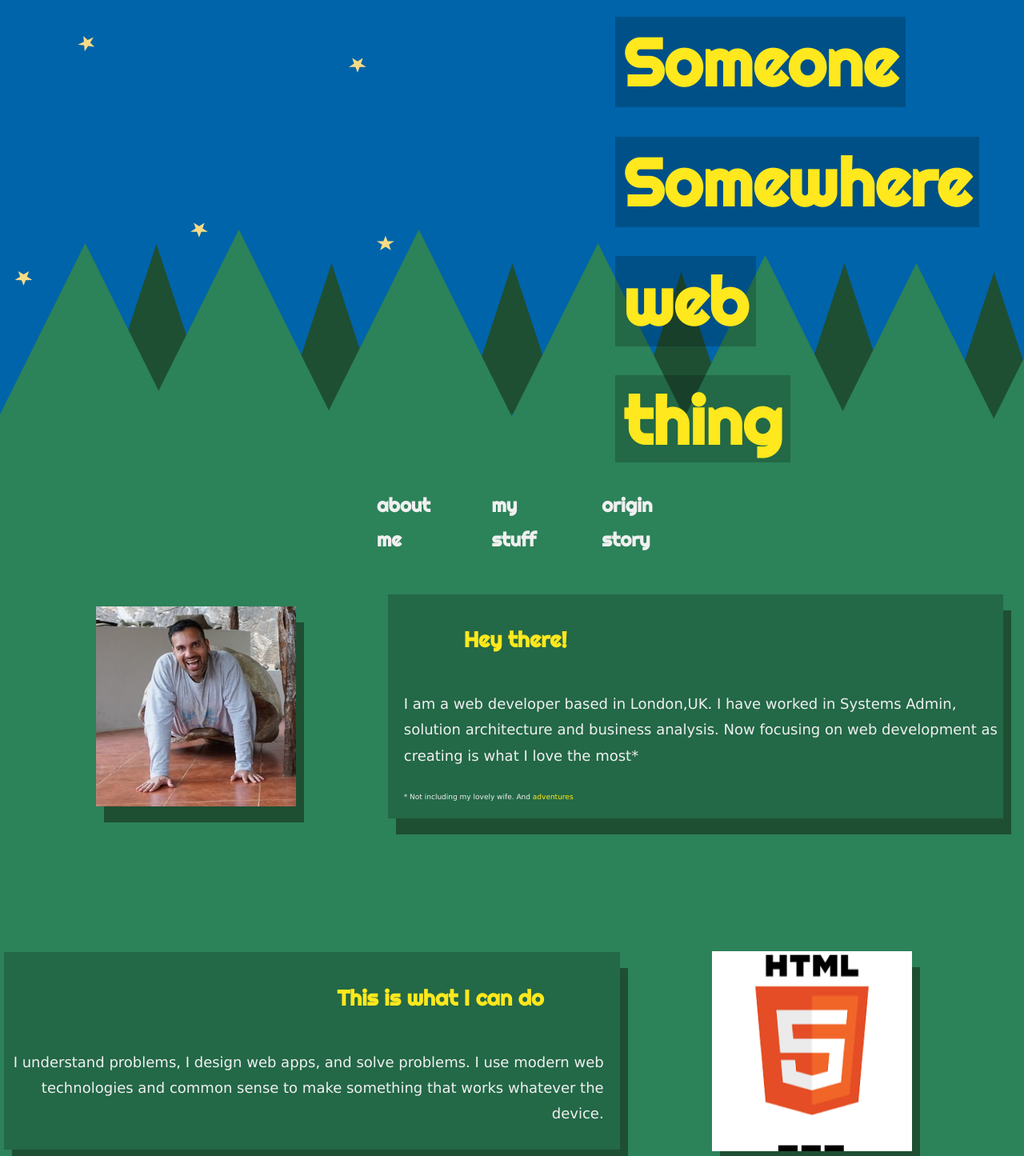
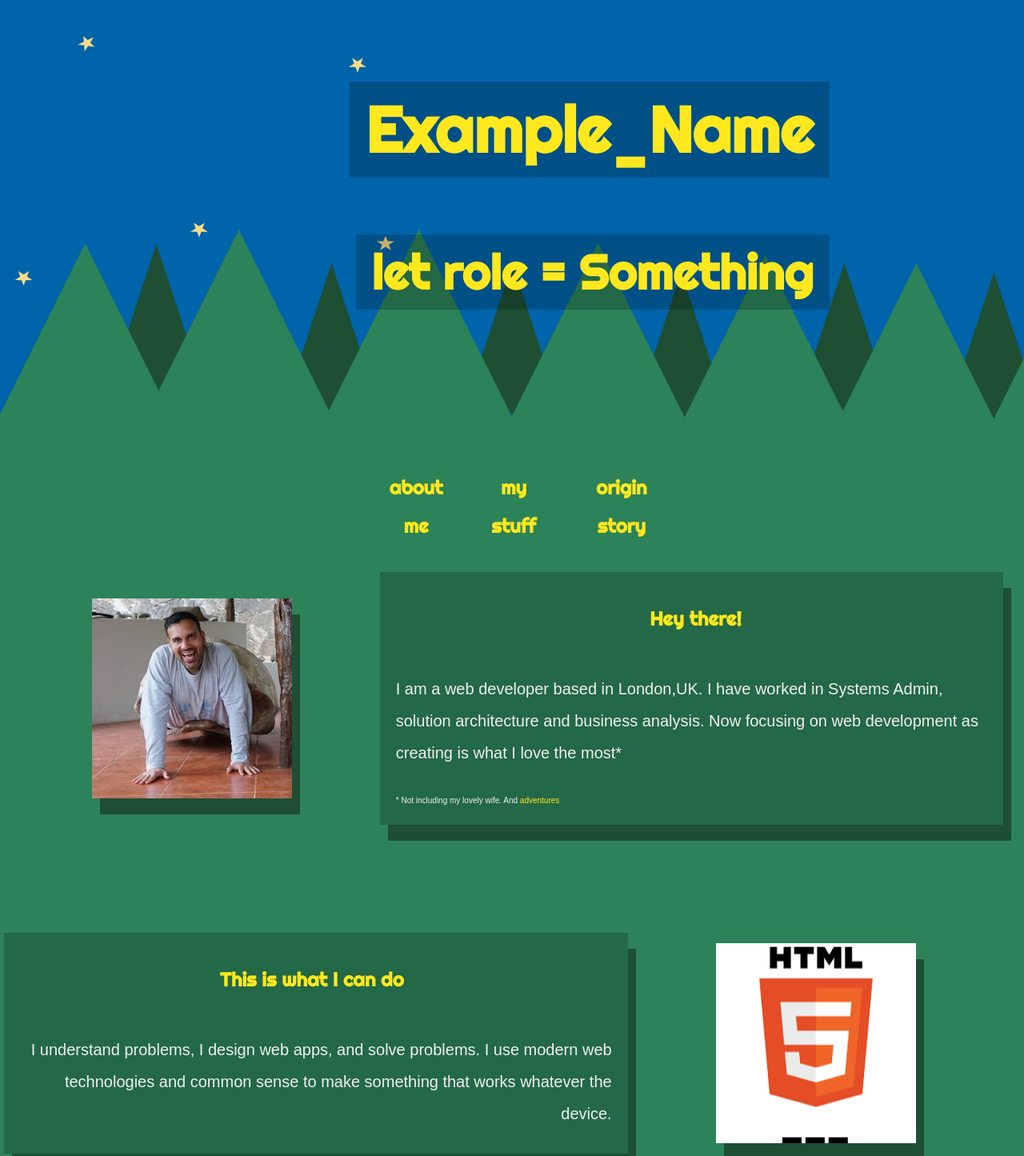
Before and after one commit to neosaurrrus/first-portfolio, a plain HTML site: page index.html in a window 1280 px wide. Shown: the part 22-1467 px from the top of the page at 80% size. Drawn offline with Linux system fonts and the light colour scheme.

Commit message:
Adding content

```diff
--- a/index.html
+++ b/index.html
@@ -15,44 +15,42 @@
     <div class="hero">
         <div class="hero-text">
             <h1>
-                <div><span class="hero-line">Someone</span></div>
-                <div><span class="hero-line">Somewhere</span></div>
-                <div><span class="hero-line">web</span></div>
-                <div><span class="hero-line">thing</span></div>
+                <div><span class="hero-line">Example_Name</span></div>
             </h1>
+            <h2>
+                <div><span class="hero-line">let role = <span class="title">Something</span></div>
+            </h2>
         </div>
     </div>
 </div>
-
-<div class="site-wrap">
-
-    <nav class="menu">
+<nav>
     <ul>
         <li>
-                <h4 class="meLink navButton">about me</a>
+            <h3 class="meLink navButton">about me</h3>
         </li>
         <li>
-                <h4 class="projectsLink navButton">my stuff</h4>
+            <h3 class="projectsLink navButton">my stuff</h3>
         </li>
         <li>
-                <h4 class="originLink navButton">origin story</h4>
+            <h3 class="originLink navButton">origin story</h3>
         </li>
     </ul>
 </nav>
+<div class="site-wrap">
     <div class="me-parent">
             <div class="section">
-                <div class="about-pic sidebox">
+                <div class="sidebox">
+                    <img class="sidepic" src="resources/images/me.jpg">
                 </div>
                 <div class="rightbox textbox">
-                    <h2>Hey there!</h2>
+                    <h3>Hey there!</h3>
                     <p>I am a web developer based in London,UK. I have worked in Systems Admin, solution architecture and business analysis. Now focusing on web development as creating is what I love the most*</p>
                     <p class="tiny">* Not including my lovely wife. And <a href="#">adventures</a></p>
                 </div>
             </div>
-
             <div class="section">
                 <div class="leftbox textbox">
-                    <h2>This is what I can do</h2>
+                    <h3>This is what I can do</h3>
                     <p>I understand problems, I design web apps, and solve problems. I use modern web technologies and common sense to make something that works whatever the device.
                     </p>
                 </div>
@@ -62,7 +60,7 @@
             </div>
             <div class="section">
                 <div class="centerbox textbox">
-                    <h2>Let's be sociable</h2>
+                    <h3>Let's be sociable</h3>
                     <p>Currently seeking new web development work. Also happy to get to know like-minded folk, always plenty to learn!</p>
                     <div class="social">
                         <a href="https://twitter.com/lukie_k"><img src="resources/images/twitter.png"></a>
@@ -74,17 +72,10 @@
                 </div>
             </div>
     </div>
-
     <div class="projects-parent">
-        <!-- <div class="section">
-            <div class="centerbox textbox">
-                <h2>Things I have built</h2>
-                <p>This is gonna be a little empty while I sort out the mess of applications that exist in my storage devices/p>
-            </div>
-        </div> -->
         <div class="section">
             <div class="leftbox textbox">
-                <h2>Things I have built</h2>
+                <h3>Things I have built</h3>
                 <p>Hello this is a test of things.</p>
             </div>
             <div class="sidebox">
@@ -94,7 +85,7 @@
             <div class="sidebox">
             </div>
             <div class="rightbox textbox">
-                <h2>Project #1</h2>
+                <h3>Project #1</h3>
                 <p> Pet my belly, you know you want to; seize the hand and shred it! lick arm hair chew the plant lick arm hair so lick arm hair
                 knock dish off table head. Pet my belly, you know you want to; seize the hand and shred it! lick arm hair chew the plant lick arm hair so lick arm hair
                 knock dish off table head.
@@ -103,7 +94,7 @@
         </div>
         <div class="section">
             <div class="leftbox textbox">
-                <h2>Project #2</h2>
+                <h3>Project #2</h3>
                 <p>Pet my belly, you know you want to; seize the hand and shred it! lick arm hair chew the plant lick arm hair so lick arm hair
                 knock dish off table head.
                 </p>
@@ -111,42 +102,20 @@
             <div class="sidebox">
             </div>
         </div>
+    </div>
+    <div class="origin-parent">
         <div class="section">
-            <div class="sidebox">
-            </div>
+            <div class="sidebox"></div>
             <div class="rightbox textbox">
-                <h2>Project #3</h2>
-                <p> Pet my belly, you know you want to; seize the hand and shred it! lick arm hair chew the plant lick arm hair so lick
-                    arm hair knock dish off table head.
+                <h3>How on earth did I get here?</h3>
+                <p>This is a collection of little things written as part of my learning in roughly cronological order. I haven't changed a
+                single line of code other than stuff like not loading images from my C drive.
                 </p>
             </div>
         </div>
         <div class="section">
             <div class="leftbox textbox">
-                <h2>Project #4</h2>
-                <p>Pet my belly, you know you want to; seize the hand and shred it! lick arm hair chew the plant lick arm hair so lick
-                    arm hair knock dish off table head.
-                </p>
-            </div>
-            <div class="sidebox">
-            </div>
-        </div>
-    </div>
-
-    <div class="origin-parent">
-        <div class="section">
-            <div class="sidebox"></div>
-            <div class="rightbox textbox">
-                <h2>How on earth did I get here?</h2>
-                <p>This is a collection of little things written as part of my learning in roughly cronological order. I haven't changed a
-                single line of code other than stuff like not loading images from my C drive.
-                </p>
-            </div>
-
-        </div>
-        <div class="section">
-            <div class="leftbox textbox">
-                <h2>#0 - Ancient History </h2>
+                <h3>#0 - Ancient History </h3>
                 <p> Actually my first dips in programming was probably on the Amiga 500 in the 1990s using AMOS. I made a really cool pong game with power-ups and other important things for a tween. Kinda fell off coding for... well, awhile. Better late than never?
                 </p>
             </div>
@@ -155,14 +124,14 @@
         <div class="section">
             <div class="sidebox"></div>
             <div class="rightbox textbox">
-                <h2>#1 - Hello world. Or at least a photo grid.</h2>
+                <h3>#1 - Hello world. Or at least a photo grid.</h3>
                 <p> Dabbled with HTML, CSS and Javascript for a decent chunk of my early career, but at some I realised I kinda liked making stuff with code, and perhaps I'd like it more if I actually knew what I was doing. Turns out the internet is a really good place to learn this for free. One of the first tutorials I did: <a>Creating a photo gallery</a>.    Exciting.
                 </p>
             </div>
         </div>
         <div class="section">
             <div class="leftbox textbox">
-                <h2>#2 - My first blog layout </h2>
+                <h3>#2 - My first blog layout </h3>
                 <p> Now, armed with Code Academy, Free Code Camp, and Udemy, I started actually understanding how HTML and CSS worked. I learn best seeing it done, replicating and messing around with it. Every "intro to web development" course seems to have a different perspective. I would recommend doing theem all. Here is an early example of a blog layout I created. Developed my understanding of CSS some more and yes, I was proud of it!
                 </p>
             </div>
@@ -171,7 +140,7 @@
         <div class="section">
             <div class="sidebox"></div>
             <div class="rightbox textbox">
-                <h2>#3 - Enter the Javascript. Guess How?</h2>
+                <h3>#3 - Enter the Javascript. Guess How?</h3>
                 <p> "Well HTML and CSS are alright, but they aint, like, proper coding is it? How do you make it do stuff?" - Me, a while ago. Turns out that Javascript is really good at doing stuff on the web. One of my first dips into the water, a guessing game. You guess a number, the computer tells you if you are right or not. Back in my day this woud have kept kids entertained all day!</p>
             </div>
         </div>
--- a/resources/css/portfolio.css
+++ b/resources/css/portfolio.css
@@ -1,60 +1,72 @@
 @import url('https://fonts.googleapis.com/css?family=Righteous');
 
+:root {
 
-:root {
   --text: rgb(240,240,240);
-  --black: #272727;
   --backgroundOffset: 0%;
   --slideY: 0;
-    line-height: 1.8;
-    font-size: 18px;
 }
+
+/* Bsic HTML Styling - Need to move vars to root and refer to them correctly*/
+
 body{
+--background: rgb(44, 130, 89);
+--darkbackground: rgb(30,79,51);
+--highlight: rgb(255, 232, 29);
+    line-height: 2;
+    font-size: 20px;
     font-family: 'Righteous', sans-serif;
     margin:0;
     padding:0;
-       min-width: 700px;
-        --background: rgb(44, 130, 89);
-        --darkbackground: rgb(30,79,51);
-        --highlight: rgb(255, 232, 29);
+    min-width: 700px; /* Only responsive to 700px wide*/
     background: var(--background);
     color: var(--text);
-        transition: all 500ms ease-in-out;
+    transition: all 500ms linear;
+    cursor: default;
 }
 
+h1,h2,h3, h4{
+    color: var(--highlight);
+    padding: 0 10% 0 10%;
+}
+h2{
+    line-height: 1.5;
+}
+h3{
+    font-size: 24px;
+    text-align: center;
+}
+h4{
+    color: var(--text);
+}
+p{
+    font-family: Arial,Verdana, Geneva, Tahoma, sans-serif;
+}
 a{
    color: var(--highlight);
    text-decoration: #272727;
 }
-p{
-    font-family: Verdana, Geneva, Tahoma, sans-serif;
+.tiny{
+    font-size: 0.5em;
 }
 
-h1,h2,h3, h4{
-    color: var(--highlight);
-    padding-right: 10%;
-    padding-left: 10%;
-    cursor: default;
-}
-h4{
-    color: var(--text);
-}
+/* Class Styles */
 
+/* The big picture splash thingy  */
 .header{
     position: relative;
     height: 600px;
     width:100%;
     overflow: hidden;
+    display:flex;
 }
-
 
 .hero{
     position: absolute;
-    display: inline-block;
-    left: 60%;
-    top: -5%;
+    text-align: right;
+    width: 100%;
+    top: 50px;
     height: 100%;
-    width: 1vw;
     transition: all 500ms ease-in-out;
 }
 
@@ -68,69 +80,86 @@ h4{
 
 .hero1{
      background: url("../images/hero1.svg");
-     left: 0%;
      background-size: cover;
      background-position: bottom left;
+     left: 0%;
 }
 .hero2{
      background: url("../images/hero2.svg");
-     left: 100%;
      background-size: cover;
      background-position: bottom left;
+     left: 100%;
 }
 .hero3{
      background: url("../images/hero3.svg");
-     left:200%;
      background-size: cover;
      background-position: bottom left;
+     left:200%;
 }
 
 .hero-text{
-    font-size: 2.3em;
+    font-size: 2em;
+    padding-right: 10%;
 }
 
 .hero-line{
     background:rgba(0,0,0,0.2);
-    padding: 5px 10px 5px 10px;
+    padding: 10px 20px 10px 20px;
 }
 
+/* Navigation Classes */
+
 nav{
-padding: 50px 0 0 10px;
+    background: var(--background);
+    margin: 30px 0 10px 0;
     display:flex;
     justify-content: center;
+    align-items: center;
     height: 50px;
+    top: 10px;
     position: sticky;
+    z-index: 1;
+    transition: all 500ms linear;
 }
 nav ul{
+    margin: 0 auto;
     display:flex;
     justify-content: space-between;
-    align-items: center;
     list-style: none;
     min-width: 30%;
+    max-width: 80%;
     text-shadow: black;
 }
+
 nav li:hover{
   transform: scale(1.5);
-  transition: all 300ms linear;
-  color: green;
+  transition: all 300ms ease-in-out;
 }
 nav li{
-  font-size: 24px;
-  transition: all 300ms;
-  padding-left: 20px;
-  padding-right: 20px;
+  transition: all 300ms ease-in-out;
+  padding-right: 10px;
 }
+
+/* Main Content Classes */
 
 .site-wrap{
     max-width: 1440px;
     margin: 0 auto;
-    transition: all 500ms;
-    overflow-x: hidden
+    position: relative;
 }
 .site-wrap > * {
     transition: left 500ms ease-in-out;;
 }
 
+.me-parent{
+    display:block;
+}
+.projects-parent{
+    display: none;
+}
+.origin-parent{
+    display:none;
+}
 .section {
     display:flex;
     align-items: center;
@@ -138,6 +167,7 @@ nav li{
     padding: 5px 2% 2% 5px;
     min-height: 400px;
 }
+
 .sidebox {
     height: 250px;
     width: 250px;
@@ -145,6 +175,7 @@ nav li{
     margin: 0 auto;
     box-shadow: 10px 20px var(--darkbackground);
 }
+
 .textbox {
     display:flex;
     width: 60%;
@@ -152,23 +183,24 @@ nav li{
     background: rgba(0,0,0,0.2);
     flex-direction: column;
     justify-content: center;
-    padding-top: 10px;
-    padding-bottom: 10px;
+    padding: 10px 0 10px 0;
     box-shadow: 10px 20px var(--darkbackground);
 }
+
 .rightbox{
     padding-left: 20px;
+    padding-right: 10px;
+    text-align: left;
 }
 .leftbox{
     padding-right: 20px;
+    padding-left: 10px;
     text-align: right;
 }
-.tiny{
-    font-size: 0.5em;
-}
-.about-pic{
-  background: white url(../images/me.jpg);
-  background-size: cover;
+
+.sidepic {
+    height: 100%;
+    width: 100%;
 }
 
 .skills-slider{
@@ -192,19 +224,9 @@ nav li{
 }
 
 .social >*:hover{
-    transform: scale(1.5,1.5);
+    transform: scale(1.5);
     transition: transform 300ms ease-in-out
 }
 .social >*{position: relative;
     transition: transform 300ms ease-in-out
 }
-
-.me-parent{
-    display:block;
-}
-.projects-parent{
-    display: none;
-}
-.origin-parent{
-    display:none;
-}
--- a/resources/js/portfolio.js
+++ b/resources/js/portfolio.js
@@ -1,8 +1,9 @@
 
 let skillY = 0;
 let backgroundX = 0;
+const projectArray = [];
+const originArray = []
 const meNav = document.querySelector(".meLink");
-console.log(meNav);
 const projectsNav = document.querySelector(".projectsLink");
 const originNav = document.querySelector(".originLink");
 const body = document.querySelector("body")
@@ -14,12 +15,14 @@ const me = document.querySelector(".me-parent");
 const projects = document.querySelector(".projects-parent");
 const origin = document.querySelector(".origin-parent");
 const skillsScroll = document.querySelector(".skills-slider");
+const title = document.querySelector(".title")
 
 function colorSwitch(x, background, darkbackground, highlight) {
     header.style.setProperty('background-position-x', x + '%');
     body.style.setProperty('--background', background);
     body.style.setProperty('--darkbackground', darkbackground);
     body.style.setProperty('--highlight', highlight);
+    document.documentElement.scrollTop = 0;
 };
 function backgroundSwitch(oneLeft, twoLeft, threeLeft){
     hero1.style.setProperty('left', oneLeft);
@@ -33,6 +36,7 @@ function backgroundSwitch(oneLeft, twoLeft, threeLeft){
 meNav.addEventListener("click", function () {
     colorSwitch(0, "rgb(44,130,89)", "rgb(30,79,54)", "rgb(255, 240, 100")
     backgroundSwitch("0%", "100%", "200%");
+    title.innerHTML = "web_designer";
     me.style.setProperty('display', 'block');
     projects.style.setProperty('display', 'none');
     origin.style.setProperty('display', 'none');
@@ -40,13 +44,16 @@ meNav.addEventListener("click", function () {
 projectsNav.addEventListener("click", function () {
     colorSwitch(50, "rgb(189,59,4)", "rgb(79,51,30)", "rgb(255, 240, 60");
     backgroundSwitch("-100%", "0%", "100%");
+    title.innerHTML = "web_developer";
     me.style.setProperty('display', 'none');
     projects.style.setProperty('display', 'block');
     origin.style.setProperty('display', 'none');
+
 });
 originNav.addEventListener("click", function () {
     colorSwitch(100, "rgb(0,53,133)", "rgb(0,30,50)", "rgb(255,240,30)")
     backgroundSwitch("-200%", "-100%", "0%");
+    title.innerHTML = "web_student";
     me.style.setProperty('display', 'none');
     projects.style.setProperty('display', 'none');
     origin.style.setProperty('display', 'block');
@@ -57,3 +64,67 @@ setInterval(function () {
     skillY -= 250;
     skillsScroll.style.setProperty('background-position-y', skillY + 'px')
 }, 5000);
+
+function Project(title, text, sidePic){
+    this.title = title,
+    this.text = text,
+    this.sidePic = sidePic
+}
+function Origin(title, text, sidePic) {
+    this.title = title,
+    this.text = text,
+    this.sidePic = sidePic;
+}
+function projectBuild(){
+    projectArray.push(new Project("Some of my finish projects" , "This is text", "../images/js.png"))
+    projectArray.push(new Project("Kangdemic" , "A clone of a popular board game. This is the project I started as I started to learn web development. It is here purely as a sign not to give up! Purely front-end, it uses HTML, CSS and JS and a library called dragScroll.JS", "../images/js.png"))
+    projectArray.push(new Project("Hikr" , "A web application that shows good walking locations in the UK", "../images/js.png"))
+    projectArray.push(new Project("To be announced!" , "A project that has yet to be disclosed... or possibly made", "../images/js.png"))
+};
+
+function originBuild() {
+    originArray.push(new Origin("This is an Origin", "This is text", "../images/js.png"))
+    originArray.push(new Origin("This is an Origin", "This is text", "../images/js.png"))
+    originArray.push(new Origin("This is an Origin", "This is text", "../images/js.png"))
+};
+
+projectBuild();
+originBuild();
+origin.innerHTML = '';
+projects.innerHTML='';
+let textOnLeft = true;
+let projectHTML = [];
+let originHTML = [];
+projectArray.forEach(section => {
+    projectHTML.push(addContent(section.title, section.text, section.sidePic, textOnLeft))
+    textOnLeft = !textOnLeft;
+});
+projects.innerHTML = projectHTML.join('');
+console.log(projects.innerHTML);
+textOnLeft = false;
+originArray.forEach(section =>{
+    originHTML.push(addContent(section.title, section.text, section.sidePic, textOnLeft))
+    origin.innerHTML = originHTML.join('');
+    textOnLeft=!textOnLeft;
+});
+
+
+function addContent(title, text, sidepic, isLeft){
+    if(isLeft === true){
+        return `<div class="section">
+            <div class="leftbox textbox">
+                <h3>${title}</h3>
+                <p> ${text}</p>
+            </div>
+            <div class="sidebox"><img class="sidepic" src="resources/images/me.jpg"></div>
+        </div>
+        `
+    }
+    else return `<div class="section">
+            <div class="sidebox"><img class="sidepic" src="resources/images/me.jpg"></div>
+            <div class="rightbox textbox">
+               <h3>${title}</h3>
+                <p> ${text}</p>
+            </div>
+            </div>`
+}
```
Also changed, not shown: resources/images/js.png (added), 1 other file. Lines whose indentation alone changed are shown as unchanged.
